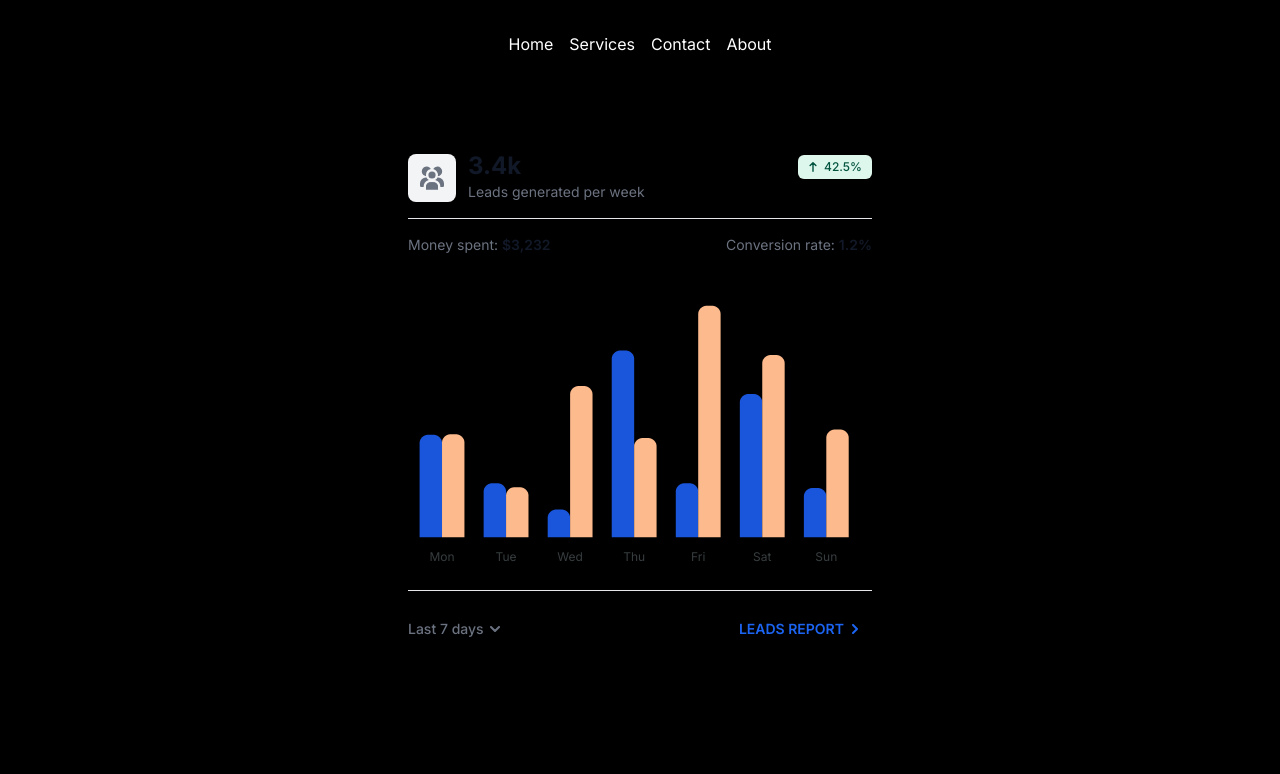
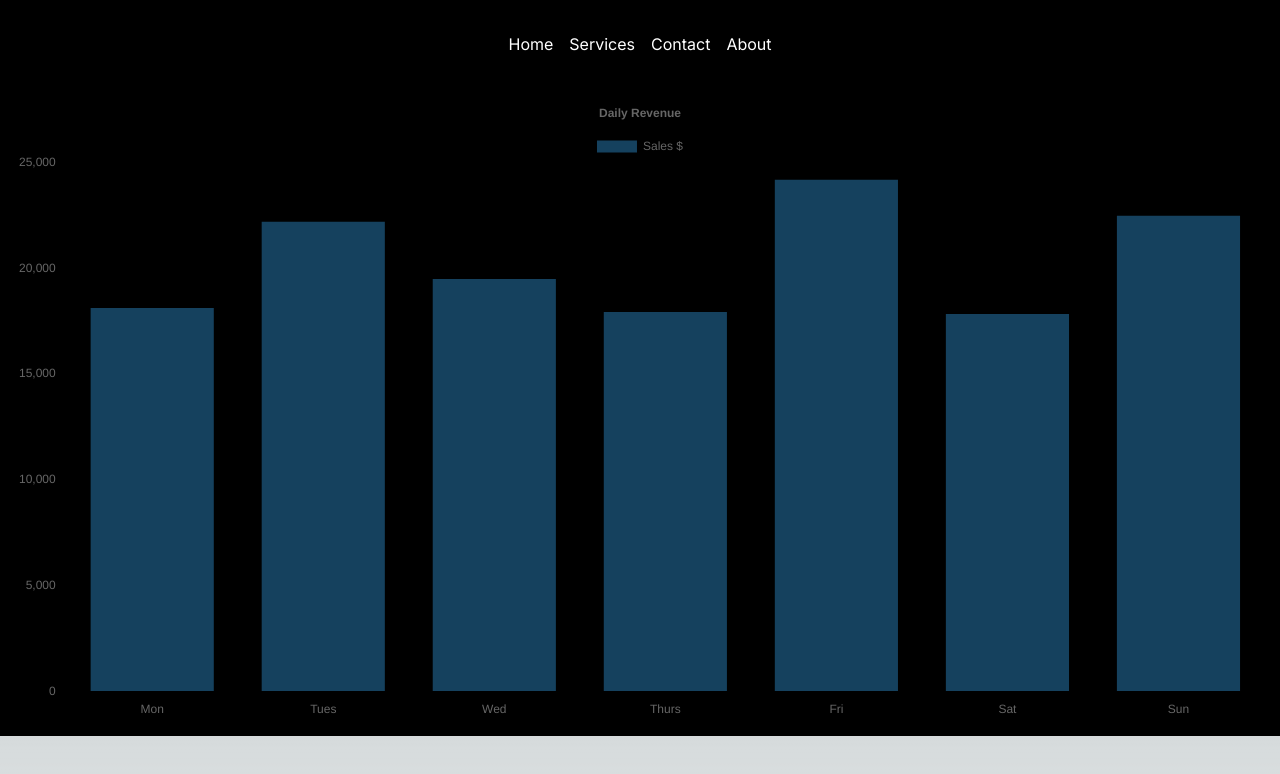
Before and after one commit to AvhiMaz/fitnesspergram, a Next.js app: page /user-dashboard in a window 1280 px wide. Shown: the top 774 px of the page. Built offline with nearby package versions, Linux system fonts and the light colour scheme.

Commit message:
working on dashboard

```diff
--- a/package.json
+++ b/package.json
@@ -10,12 +10,15 @@
   },
   "dependencies": {
     "@clerk/nextjs": "^5.0.1",
+    "@heroicons/react": "^2.1.3",
+    "@material-tailwind/react": "^2.1.9",
     "@tabler/icons-react": "^3.2.0",
     "@tsparticles/engine": "^3.3.0",
     "@tsparticles/react": "^3.0.0",
     "@tsparticles/slim": "^3.3.0",
     "apexcharts": "^3.49.0",
     "cal-sans": "^1.0.1",
+    "chart.js": "^4.4.2",
     "clsx": "^2.1.0",
     "flowbite": "^2.3.0",
     "framer-motion": "^11.1.3",
@@ -23,6 +26,8 @@
     "next": "14.2.1",
     "next-video": "^1.0.0",
     "react": "^18",
+    "react-apexcharts": "^1.4.1",
+    "react-chartjs-2": "^5.2.0",
     "react-dom": "^18",
     "simplex-noise": "^4.0.1",
     "tailwind-merge": "^2.2.2"
--- a/src/app/price/page.tsx
+++ b/src/app/price/page.tsx
@@ -21,7 +21,7 @@ const words = [
   },
   {
     text: "@fitnesspergram.store",
-    className: "text-rose-900 dark:text-[#f97316]",
+    className: "text-[#f97316] dark:text-[#f97316]",
   },
 ];
 
--- a/src/app/user-dashboard/page.tsx
+++ b/src/app/user-dashboard/page.tsx
@@ -1,298 +1,81 @@
-"use client";
+"use client"
 
-import React, { useEffect } from "react";
-import ApexCharts from "apexcharts";
+import React, { useState, useEffect } from "react";
+import { Bar } from "react-chartjs-2";
+import {
+  Chart as ChartJS,
+  CategoryScale,
+  LinearScale,
+  BarElement,
+  Title,
+  Tooltip,
+  Legend,
+} from "chart.js";
 
-export default function UserDashBoard() {
+ChartJS.register(
+  CategoryScale,
+  LinearScale,
+  BarElement,
+  Title,
+  Tooltip,
+  Legend
+);
+
+interface ChartData {
+  labels: string[];
+  datasets: {
+    label: string;
+    data: number[];
+    borderColor: string;
+    backgroundColor: string;
+  }[];
+}
+
+const BarChart = () => {
+  const [chartData, setChartData] = useState<ChartData>({
+    labels: [],
+    datasets: [],
+  });
+
+  const [chartOptions, setChartOptions] = useState({});
+
   useEffect(() => {
-    const options = {
-      colors: ["#1A56DB", "#FDBA8C"],
-      series: [
-        {
-          name: "Organic",
-          color: "#1A56DB",
-          data: [
-            { x: "Mon", y: 231 },
-            { x: "Tue", y: 122 },
-            { x: "Wed", y: 63 },
-            { x: "Thu", y: 421 },
-            { x: "Fri", y: 122 },
-            { x: "Sat", y: 323 },
-            { x: "Sun", y: 111 },
-          ],
-        },
-        {
-          name: "Social media",
-          color: "#FDBA8C",
-          data: [
-            { x: "Mon", y: 232 },
-            { x: "Tue", y: 113 },
-            { x: "Wed", y: 341 },
-            { x: "Thu", y: 224 },
-            { x: "Fri", y: 522 },
-            { x: "Sat", y: 411 },
-            { x: "Sun", y: 243 },
-          ],
-        },
-      ],
-      chart: {
-        type: "bar",
-        height: "320px",
-        fontFamily: "Inter, sans-serif",
-        toolbar: {
-          show: false,
-        },
-      },
-      plotOptions: {
-        bar: {
-          horizontal: false,
-          columnWidth: "70%",
-          borderRadiusApplication: "end",
-          borderRadius: 8,
-        },
-      },
-      tooltip: {
-        shared: true,
-        intersect: false,
-        style: {
-          fontFamily: "Inter, sans-serif",
-        },
-      },
-      states: {
-        hover: {
-          filter: {
-            type: "darken",
-            value: 1,
+    // Check if window object is available (client side)
+    if (typeof window !== "undefined") {
+      setChartData({
+        labels: ["Mon", "Tues", "Wed", "Thurs", "Fri", "Sat", "Sun"],
+        datasets: [
+          {
+            label: "Sales $",
+            data: [18127, 22201, 19490, 17938, 24182, 17842, 22475],
+            borderColor: "rgb(53, 162, 235)",
+            backgroundColor: "rgb(53, 162, 235, 0.4)",
+          },
+        ],
+      });
+      setChartOptions({
+        plugins: {
+          legend: {
+            position: "top",
+          },
+          title: {
+            display: true,
+            text: "Daily Revenue",
           },
         },
-      },
-      stroke: {
-        show: true,
-        width: 0,
-        colors: ["transparent"],
-      },
-      grid: {
-        show: false,
-        strokeDashArray: 4,
-        padding: {
-          left: 2,
-          right: 2,
-          top: -14,
-        },
-      },
-      dataLabels: {
-        enabled: false,
-      },
-      legend: {
-        show: false,
-      },
-      xaxis: {
-        floating: false,
-        labels: {
-          show: true,
-          style: {
-            fontFamily: "Inter, sans-serif",
-            cssclassName:
-              "text-xs font-normal fill-gray-500 dark:fill-gray-400",
-          },
-        },
-        axisBorder: {
-          show: false,
-        },
-        axisTicks: {
-          show: false,
-        },
-      },
-      yaxis: {
-        show: false,
-      },
-      fill: {
-        opacity: 1,
-      },
-    };
-
-    if (
-      document.getElementById("column-chart") &&
-      typeof ApexCharts !== "undefined"
-    ) {
-      const chart = new ApexCharts(
-        document.getElementById("column-chart"),
-        options
-      );
-      chart.render();
+        maintainAspectRatio: false,
+        responsive: true,
+      });
     }
-  }, []); // Empty dependency array ensures this effect runs only once on mount
+  }, []);
 
   return (
     <>
-      <div className="min-h-screen flex items-center justify-center">
-        <div className="w-full lg:mx-96 bg-black rounded-lg shadow dark:bg-gray-800 p-4 md:p-6">
-          <div className="flex justify-between pb-4 mb-4 border-b border-gray-200 dark:border-gray-700">
-            <div className="flex items-center">
-              <div className="w-12 h-12 rounded-lg bg-gray-100 dark:bg-gray-700 flex items-center justify-center me-3">
-                <svg
-                  className="w-6 h-6 text-gray-500 dark:text-gray-400"
-                  aria-hidden="true"
-                  xmlns="http://www.w3.org/2000/svg"
-                  fill="currentColor"
-                  viewBox="0 0 20 19"
-                >
-                  <path d="M14.5 0A3.987 3.987 0 0 0 11 2.1a4.977 4.977 0 0 1 3.9 5.858A3.989 3.989 0 0 0 14.5 0ZM9 13h2a4 4 0 0 1 4 4v2H5v-2a4 4 0 0 1 4-4Z" />
-                  <path d="M5 19h10v-2a4 4 0 0 0-4-4H9a4 4 0 0 0-4 4v2ZM5 7a5.008 5.008 0 0 1 4-4.9 3.988 3.988 0 1 0-3.9 5.859A4.974 4.974 0 0 1 5 7Zm5 3a3 3 0 1 0 0-6 3 3 0 0 0 0 6Zm5-1h-.424a5.016 5.016 0 0 1-1.942 2.232A6.007 6.007 0 0 1 17 17h2a1 1 0 0 0 1-1v-2a5.006 5.006 0 0 0-5-5ZM5.424 9H5a5.006 5.006 0 0 0-5 5v2a1 1 0 0 0 1 1h2a6.007 6.007 0 0 1 4.366-5.768A5.016 5.016 0 0 1 5.424 9Z" />
-                </svg>
-              </div>
-              <div>
-                <h5 className="leading-none text-2xl font-bold text-gray-900 dark:text-white pb-1">
-                  3.4k
-                </h5>
-                <p className="text-sm font-normal text-gray-500 dark:text-gray-400">
-                  Leads generated per week
-                </p>
-              </div>
-            </div>
-            <div>
-              <span className="bg-green-100 text-green-800 text-xs font-medium inline-flex items-center px-2.5 py-1 rounded-md dark:bg-green-900 dark:text-green-300">
-                <svg
-                  className="w-2.5 h-2.5 me-1.5"
-                  aria-hidden="true"
-                  xmlns="http://www.w3.org/2000/svg"
-                  fill="none"
-                  viewBox="0 0 10 14"
-                >
-                  <path
-                    stroke="currentColor"
-                    stroke-linecap="round"
-                    stroke-linejoin="round"
-                    stroke-width="2"
-                    d="M5 13V1m0 0L1 5m4-4 4 4"
-                  />
-                </svg>
-                42.5%
-              </span>
-            </div>
-          </div>
-
-          <div className="grid grid-cols-2">
-            <dl className="flex items-center">
-              <dt className="text-gray-500 dark:text-gray-400 text-sm font-normal me-1">
-                Money spent:
-              </dt>
-              <dd className="text-gray-900 text-sm dark:text-white font-semibold">
-                $3,232
-              </dd>
-            </dl>
-            <dl className="flex items-center justify-end">
-              <dt className="text-gray-500 dark:text-gray-400 text-sm font-normal me-1">
-                Conversion rate:
-              </dt>
-              <dd className="text-gray-900 text-sm dark:text-white font-semibold">
-                1.2%
-              </dd>
-            </dl>
-          </div>
-
-          <div id="column-chart"></div>
-          <div className="grid grid-cols-1 items-center border-gray-200 border-t dark:border-gray-700 justify-between">
-            <div className="flex justify-between items-center pt-5">
-              <button
-                id="dropdownDefaultButton"
-                data-dropdown-toggle="lastDaysdropdown"
-                data-dropdown-placement="bottom"
-                className="text-sm font-medium text-gray-500 dark:text-gray-400 hover:text-gray-900 text-center inline-flex items-center dark:hover:text-white"
-                type="button"
-              >
-                Last 7 days
-                <svg
-                  className="w-2.5 m-2.5 ms-1.5"
-                  aria-hidden="true"
-                  xmlns="http://www.w3.org/2000/svg"
-                  fill="none"
-                  viewBox="0 0 10 6"
-                >
-                  <path
-                    stroke="currentColor"
-                    stroke-linecap="round"
-                    stroke-linejoin="round"
-                    stroke-width="2"
-                    d="m1 1 4 4 4-4"
-                  />
-                </svg>
-              </button>
-              <div
-                id="lastDaysdropdown"
-                className="z-10 hidden bg-white divide-y divide-gray-100 rounded-lg shadow w-44 dark:bg-gray-700"
-              >
-                <ul
-                  className="py-2 text-sm text-gray-700 dark:text-gray-200"
-                  aria-labelledby="dropdownDefaultButton"
-                >
-                  <li>
-                    <a
-                      href="#"
-                      className="block px-4 py-2 hover:bg-gray-100 dark:hover:bg-gray-600 dark:hover:text-white"
-                    >
-                      Yesterday
-                    </a>
-                  </li>
-                  <li>
-                    <a
-                      href="#"
-                      className="block px-4 py-2 hover:bg-gray-100 dark:hover:bg-gray-600 dark:hover:text-white"
-                    >
-                      Today
-                    </a>
-                  </li>
-                  <li>
-                    <a
-                      href="#"
-                      className="block px-4 py-2 hover:bg-gray-100 dark:hover:bg-gray-600 dark:hover:text-white"
-                    >
-                      Last 7 days
-                    </a>
-                  </li>
-                  <li>
-                    <a
-                      href="#"
-                      className="block px-4 py-2 hover:bg-gray-100 dark:hover:bg-gray-600 dark:hover:text-white"
-                    >
-                      Last 30 days
-                    </a>
-                  </li>
-                  <li>
-                    <a
-                      href="#"
-                      className="block px-4 py-2 hover:bg-gray-100 dark:hover:bg-gray-600 dark:hover:text-white"
-                    >
-                      Last 90 days
-                    </a>
-                  </li>
-                </ul>
-              </div>
-              <a
-                href="#"
-                className="uppercase text-sm font-semibold inline-flex items-center rounded-lg text-blue-600 hover:text-blue-700 dark:hover:text-blue-500  hover:bg-gray-100 dark:hover:bg-gray-700 dark:focus:ring-gray-700 dark:border-gray-700 px-3 py-2"
-              >
-                Leads Report
-                <svg
-                  className="w-2.5 h-2.5 ms-1.5 rtl:rotate-180"
-                  aria-hidden="true"
-                  xmlns="http://www.w3.org/2000/svg"
-                  fill="none"
-                  viewBox="0 0 6 10"
-                >
-                  <path
-                    stroke="currentColor"
-                    stroke-linecap="round"
-                    stroke-linejoin="round"
-                    stroke-width="2"
-                    d="m1 9 4-4-4-4"
-                  />
-                </svg>
-              </a>
-            </div>
-          </div>
-        </div>
+      <div className="w-full mt-20 flex justify-center items-center relative p-4 rounded-lg bg-black">
+        <Bar data={chartData} options={chartOptions} />
       </div>
     </>
   );
-}
+};
+
+export default BarChart;
```
Also changed, not shown: 1 other file (tests, documents, lock files or other folders).
